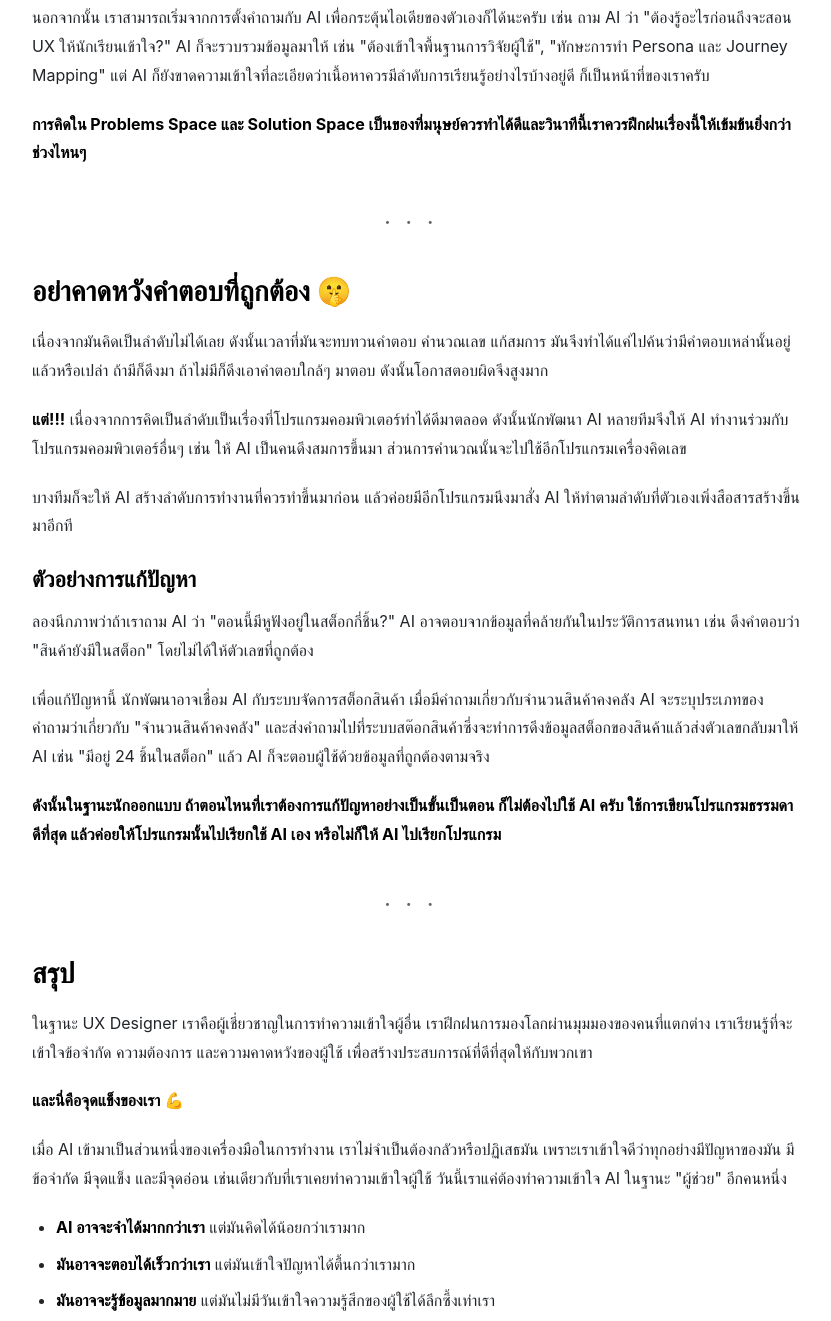
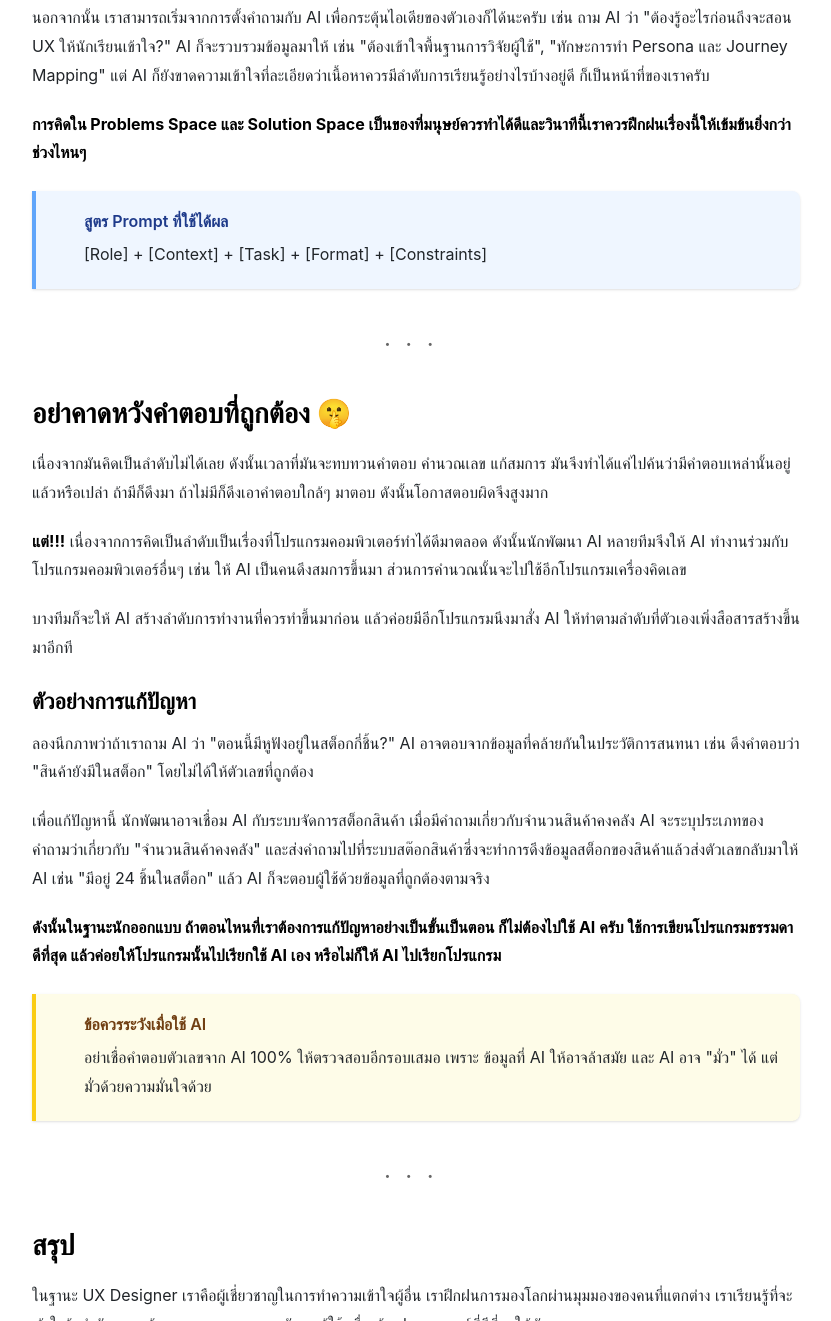
Before and after one commit to apirak/apirak.github.io, an Astro site: page /blog/2025-11-15-empathy-al in a window 1280 px wide. Shown: the part 3649-4970 px from the top of the page, without its empty margins (224-1055 px from the left). Built offline with nearby package versions, Linux system fonts and the light colour scheme; Astro itself is replaced by a stand-in of ours; some icons are missing.

Commit message:
Add callout tips and warnings for effective AI communication

```diff
--- a/src/content/blog/2025-11-15-empathy-al.mdx
+++ b/src/content/blog/2025-11-15-empathy-al.mdx
@@ -80,6 +80,10 @@ AI ก็จะดึงข้อมูลทั่วไปเกี่ยว
 **การคิดใน Problems Space และ Solution Space
 เป็นของที่มนุษย์ควรทำได้ดีและวินาทีนี้เราควรฝึกฝนเรื่องนี้ให้เข้มข้นยิ่งกว่าช่วงไหนๆ**
 
+<Callout type="tip" title="สูตร Prompt ที่ใช้ได้ผล">
+  [Role] + [Context] + [Task] + [Format] + [Constraints]
+</Callout>
+
 ---
 
 ## อย่าคาดหวังคำตอบที่ถูกต้อง 🤫
@@ -100,6 +104,11 @@ AI ก็จะดึงข้อมูลทั่วไปเกี่ยว
 ก็ไม่ต้องไปใช้ AI ครับ ใช้การเขียนโปรแกรมธรรมดาดีที่สุด
 แล้วค่อยให้โปรแกรมนั้นไปเรียกใช้ AI เอง หรือไม่ก็ให้ AI ไปเรียกโปรแกรม**
 
+<Callout type="warning" title="ข้อควรระวังเมื่อใช้ AI">
+  อย่าเชื่อคำตอบตัวเลขจาก AI 100% ให้ตรวจสอบอีกรอบเสมอ เพราะ ข้อมูลที่ AI
+  ให้อาจล้าสมัย และ AI อาจ "มั่ว" ได้ แต่มั่วด้วยความมั่นใจด้วย
+</Callout>
+
 ---
 
 ## สรุป
```
